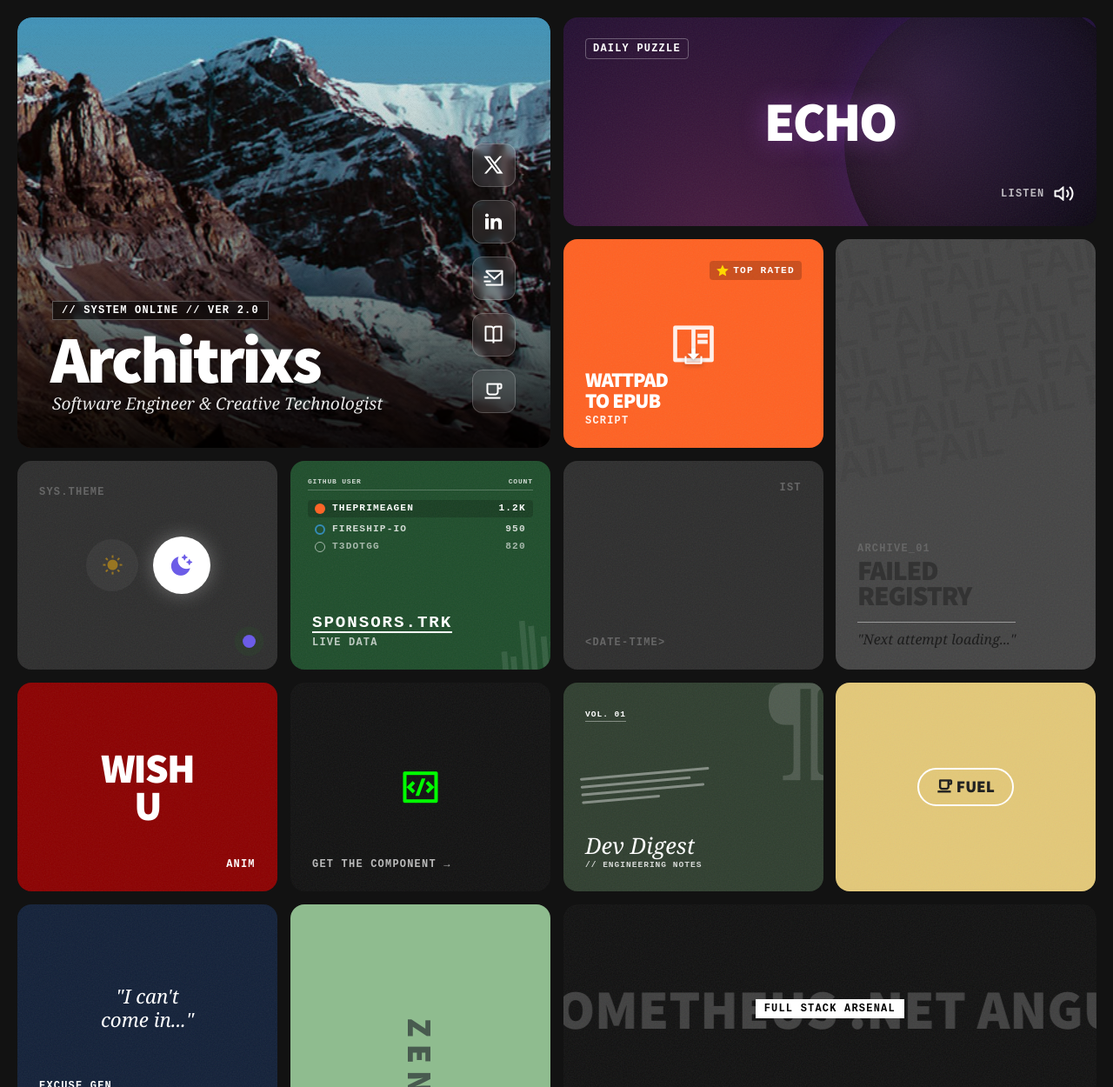
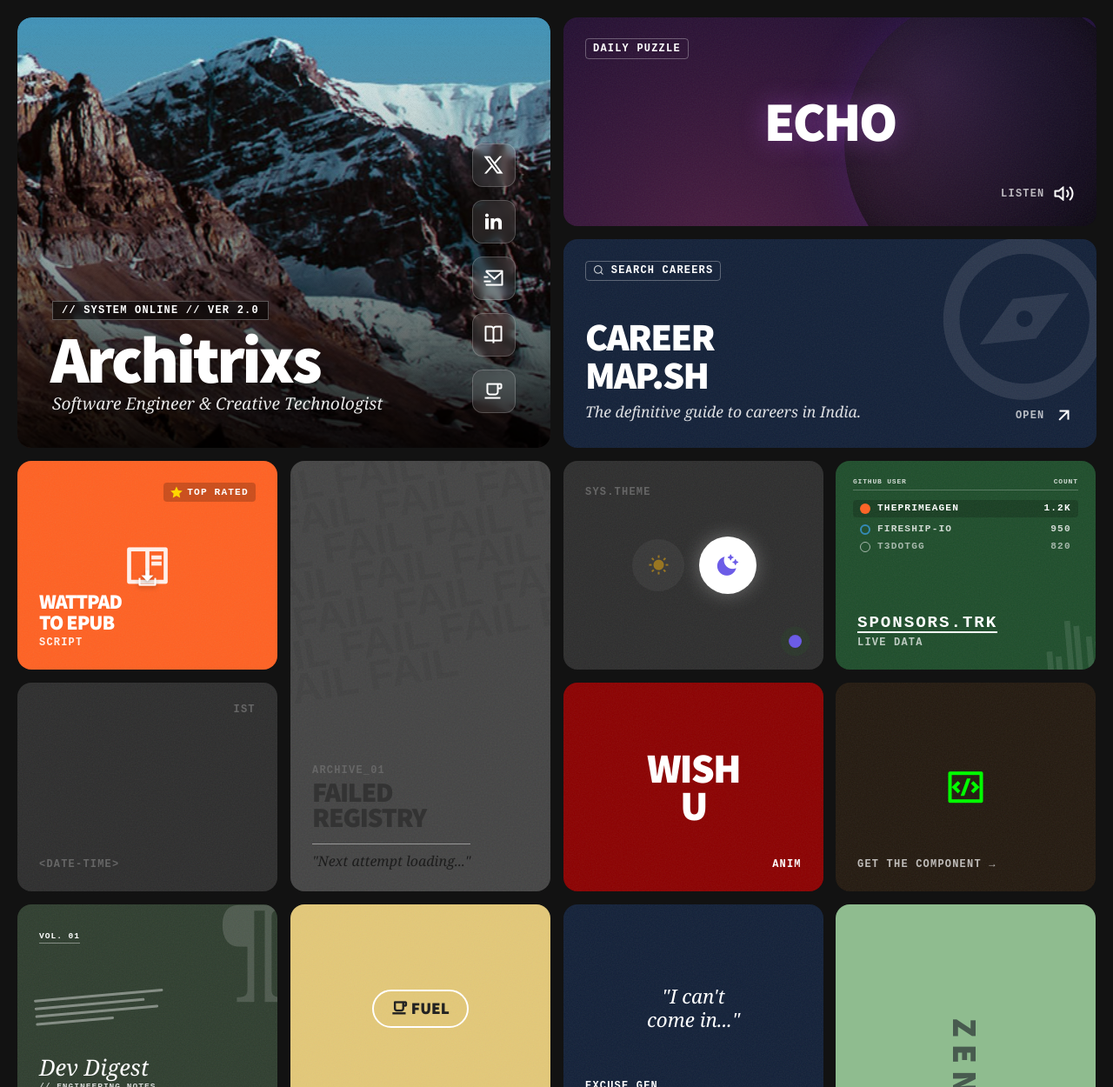
Before and after one commit to Architrixs/architrixs.github.io, a plain HTML site: page index.html in a window 1280 px wide. Shown: the top 1250 px of the page at 87% size. Drawn offline with nearby package versions, Linux system fonts and the light colour scheme.

Commit message:
introduce new CareerMap.sh link with updated background color

```diff
--- a/assets/main.css
+++ b/assets/main.css
@@ -14,7 +14,7 @@
     --color-silver:      #444444; /* Silver becomes Gunmetal */
     --color-tech-green:  #1e4d2b; /* Tech Green darkens */
     --color-royal-blue:  #122038; /* Royal Blue darkens */
-
+    --color-brown:       #23190f; /* Brown */
     --color-deep-purple: #1a0b2e;
     --color-sage:        #8FBC8F;
     --color-wireframe:   #0a0a0a;
@@ -35,6 +35,7 @@
     --color-tech-green:  #6B8E23;
     --color-dark:        #1a1b26;
     --color-royal-blue:  #2b4c7e;
+    --color-brown:       #5c3a1a;
 
 }
 
@@ -132,6 +133,7 @@ a { text-decoration: none; color: inherit; transition: opacity 0.2s ease; }
 .bg-royal-blue  { background-color: var(--color-royal-blue); color: white; }
 .bg-sage        { background-color: var(--color-sage); color: #1a1b26; }
 .bg-dark        { background-color: #111; color: white; }
+.bg-brown        { background-color: var(--color-brown); color: white; }
 .bg-wireframe   { background-color: var(--color-wireframe); color: white; border: 1px solid #333; }
 .bg-yellow      { background-color: #E3C878; color: #222; }
 .bg-burnt-orange{ background-color: var(--color-burnt-orange); color: white; }
--- a/index.html
+++ b/index.html
@@ -85,6 +85,30 @@
             <div class="pos-btm-right" style="display: flex; align-items: center; gap: 10px;">
                 <span class="type-tech" style="opacity: 0.7;">LISTEN</span>
                 <i class="ri-volume-up-line" style="font-size: 1.5rem;"></i>
+            </div>
+        </a>
+
+        <a href="https://architrixs.github.io/CareerMap.sh/" class="bento-item bg-royal-blue span-2x1">
+            <div class="noise-overlay"></div>
+            <i class="ri-compass-3-line" style="position: absolute; right: -30px; top: -20px; font-size: 14rem; opacity: 0.1; transform: rotate(15deg);"></i>
+
+            <div class="pos-top-left">
+                 <div style="border: 1px solid rgba(255,255,255,0.3); padding: 4px 8px; border-radius: 4px; display: flex; align-items: center; gap: 8px;">
+                    <i class="ri-search-line" style="font-size: 0.8rem; opacity: 0.8;"></i>
+                    <span class="type-tech" style="font-size: 0.75rem;">SEARCH CAREERS</span>
+                </div>
+            </div>
+
+            <div class="pos-btm-left" style="max-width: 65%; padding-bottom: 5px;">
+                <h3 class="type-poster hover-stretch" style="font-size: 2.8rem; line-height: 1; margin-bottom: 8px;">CAREER<br>MAP.SH</h3>
+                <p class="type-editorial" style="font-size: 1.1rem; opacity: 0.85; line-height: 1.3;">
+                    The definitive guide to careers in India.
+                </p>
+            </div>
+
+            <div class="pos-btm-right" style="display: flex; align-items: center; gap: 10px;">
+                <span class="type-tech" style="opacity: 0.7;">OPEN</span>
+                <i class="ri-arrow-right-up-line" style="font-size: 1.5rem;"></i>
             </div>
         </a>
 
@@ -210,7 +234,7 @@
             <span class="type-tech pos-btm-right">Anim</span>
         </a>
 
-         <a href="https://architrixs.github.io/date-time-custom-element/" class="bento-item bg-dark span-1x1">
+         <a href="https://architrixs.github.io/date-time-custom-element/" class="bento-item bg-brown span-1x1">
             <div class="noise-overlay"></div>
             <div class="pos-center">
                 <i class="ri-code-box-line" style="font-size: 3rem; color: #00ff00;"></i>
```
